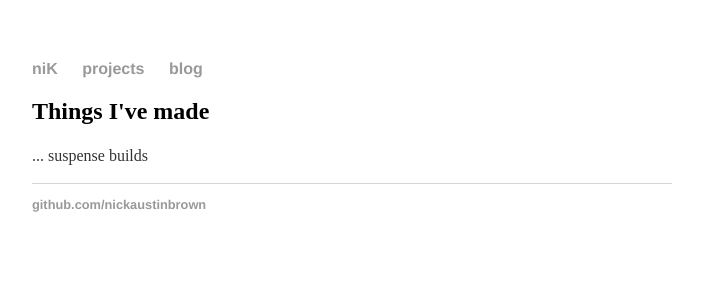
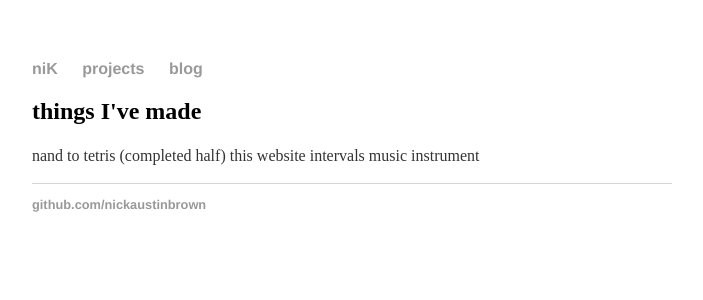
Before and after one commit to slavachalnev/nickaustinbrown.github.io, a Jekyll site: the page built from projects/index.html, in a window 1280 px wide. Shown: the top 300 px of the page, without its empty margins (288-991 px from the left). Built offline with Jekyll 4.4.1, drawn with Linux system fonts in a browser that asks for light colours.

Commit message:
Update index.html

```diff
--- a/projects/index.html
+++ b/projects/index.html
@@ -3,8 +3,14 @@ layout: default
 title: Project
 ---
 <div class="blurb">
-	<h2>Things I've made</h2>
+	<h2>things I've made</h2>
   <p>
-  ... suspense builds
+
+	nand to tetris (completed half)
+	this website
+	intervals music instrument
+
+
+
 	</p>
 </div><!-- /.blurb -->
```
